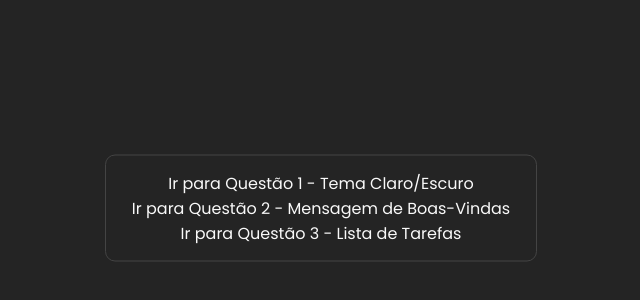
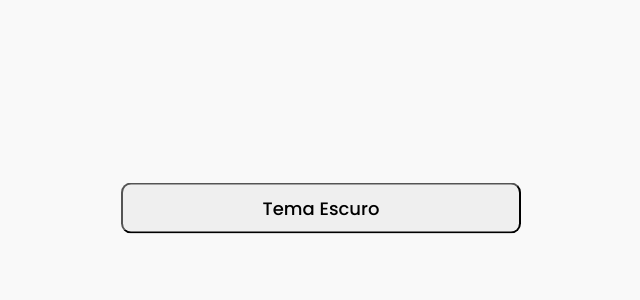
Before and after one commit to Just-Jp/Indiv-React, a React (Vite) app: page / in a window 1280 px wide. Shown: the part 192-492 px from the top of the page, without its empty margins (319-959 px from the left). Built offline with nearby package versions, Linux system fonts and the light colour scheme.

Commit message:
adiciona pagina da Q1

```diff
--- a/src/App.jsx
+++ b/src/App.jsx
@@ -1,8 +1,10 @@
 import {Home} from "./pages/homepage/home";
+import {Q1} from "./pages/q1/q1";
 
 function App() {
   return (
-    <Home/>
+    // <Home/>
+    <Q1/>
   );
 }
 
--- a/src/index.css
+++ b/src/index.css
@@ -1,6 +1,9 @@
 @import url("https://fonts.googleapis.com/css2?family=Poppins:ital,wght@0,100;0,200;0,300;0,400;0,500;0,600;0,700;0,800;0,900;1,100;1,200;1,300;1,400;1,500;1,600;1,700;1,800;1,900&display=swap");
 
 * {
-    background-color: #242424;
     font-family: 'Poppins', sans-serif;
 }
+
+body {
+    background-color: #242424;
+}
--- /dev/null
+++ b/src/pages/q1/q1.jsx
@@ -0,0 +1,24 @@
+import { useState, useEffect } from "react";
+import { Button } from "../../components/button/button";
+import styles from "./q1.module.css"
+
+export function Q1() {
+    const [claro, setClaro] = useState(true);
+
+    const handleTrocaTema = () => setClaro(!claro);
+
+    useEffect(() => {
+        document.body.style.backgroundColor = claro ? "#f9f9f9" : "#242424";
+    }, [claro]);
+
+    return (
+        <div className={styles.container}>
+            <Button
+                className={styles.button}
+                type="button"
+                title={claro ? "Tema Escuro" : "Tema Claro"}
+                onClick={handleTrocaTema}
+            />
+        </div>
+    );
+}
--- /dev/null
+++ b/src/pages/q1/q1.module.css
@@ -0,0 +1,12 @@
+.container {
+    position: absolute;
+    width: 50vh;
+    top: 50%;
+    left: 50%;
+    transform: translate(-50%, -50%);
+    padding: 15px;
+    background: transparent;
+    display: flex;
+    flex-direction: column;
+    align-items: center;
+}
```
